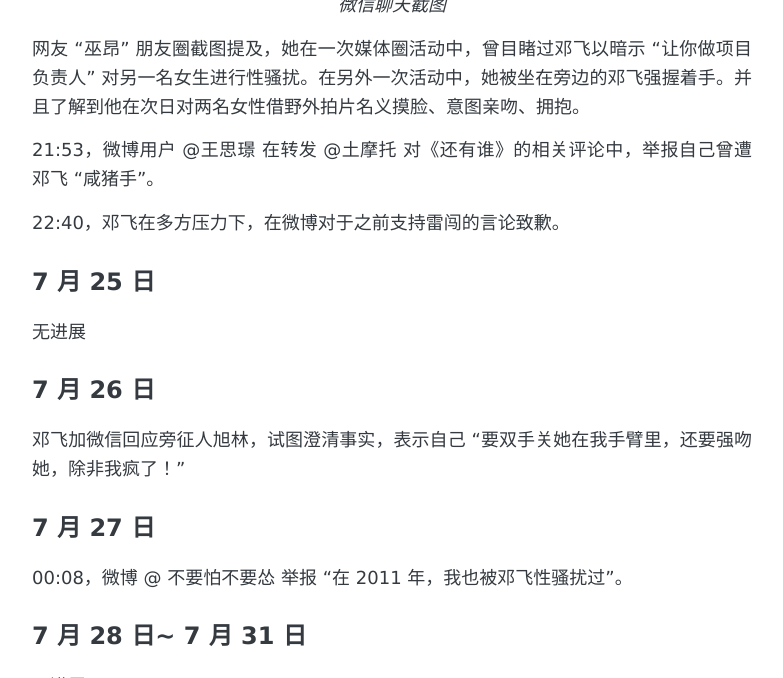
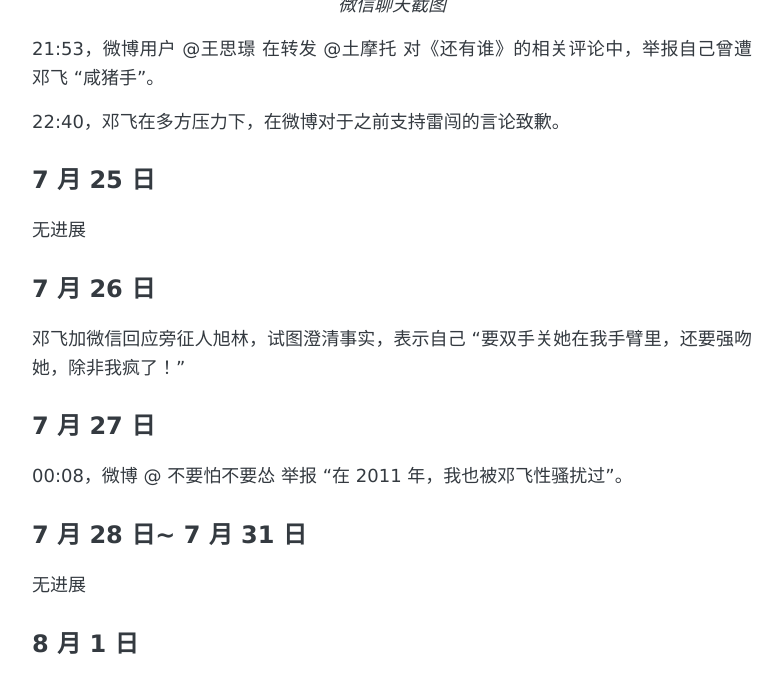
Before and after one commit to NGOMeToo/NGOMeToo.github.io, a Jekyll site: the page built from _posts/2018-08-01-Deng-Fei.md, in a window 1280 px wide and 900 px high, scrolled down 4447 px, cut to the strip 222-900 px from the top of the window. Shown: the whole strip, without its empty margins (248-1031 px from the left). Built offline with Jekyll 4.4.1, drawn with Linux system fonts in a browser that asks for light colours; some of the changed text lies outside the part shown.

Commit message:
邓飞发布

```diff
--- a/2018-08-01-Deng-Fei.md
+++ b/_posts/2018-08-01-Deng-Fei.md
@@ -106,8 +106,6 @@
 ![](https://i.loli.net/2018/08/01/5b6199af469f4.jpg)
 *<center>微信聊天截图</center>*
 
-网友“巫昂”朋友圈截图提及，她在一次媒体圈活动中，曾目睹过邓飞以暗示“让你做项目负责人”对另一名女生进行性骚扰。在另外一次活动中，她被坐在旁边的邓飞强握着手。并且了解到他在次日对两名女性借野外拍片名义摸脸、意图亲吻、拥抱。
-
 21:53，微博用户@王思璟 在转发@土摩托 对《还有谁》的相关评论中，举报自己曾遭邓飞“咸猪手”。
 
 22:40，邓飞在多方压力下，在微博对于之前支持雷闯的言论致歉。
@@ -169,15 +167,15 @@
 
 - 未遂：[还有谁](https://mp.weixin.qq.com/s/edS3R10JlqcUtze8ApDrhg)
 
+### 【7月25日】
+
+- 削美丽：[【最全汇总】MeToo 在公益圈-曝出了哪些人及他们是怎么回应的](https://mp.weixin.qq.com/s/j09i3krJbyBamGvYLVTFyg)
+
 ### 【7月27日】
 
 - BBC：[中国#metoo蔓延 揭权力规则下隐蔽性侵](https://www.bbc.com/zhongwen/simp/chinese-news-44982540)
 
   媒体人、知名公益人邓飞，都在过去一周被不同女性控诉实施过性侵或性骚扰。
-
-### 【7月25日】
-
-- 削美丽：[【最全汇总】MeToo 在公益圈-曝出了哪些人及他们是怎么回应的](https://mp.weixin.qq.com/s/j09i3krJbyBamGvYLVTFyg)
 
 ### 【8月1日】
 
```
